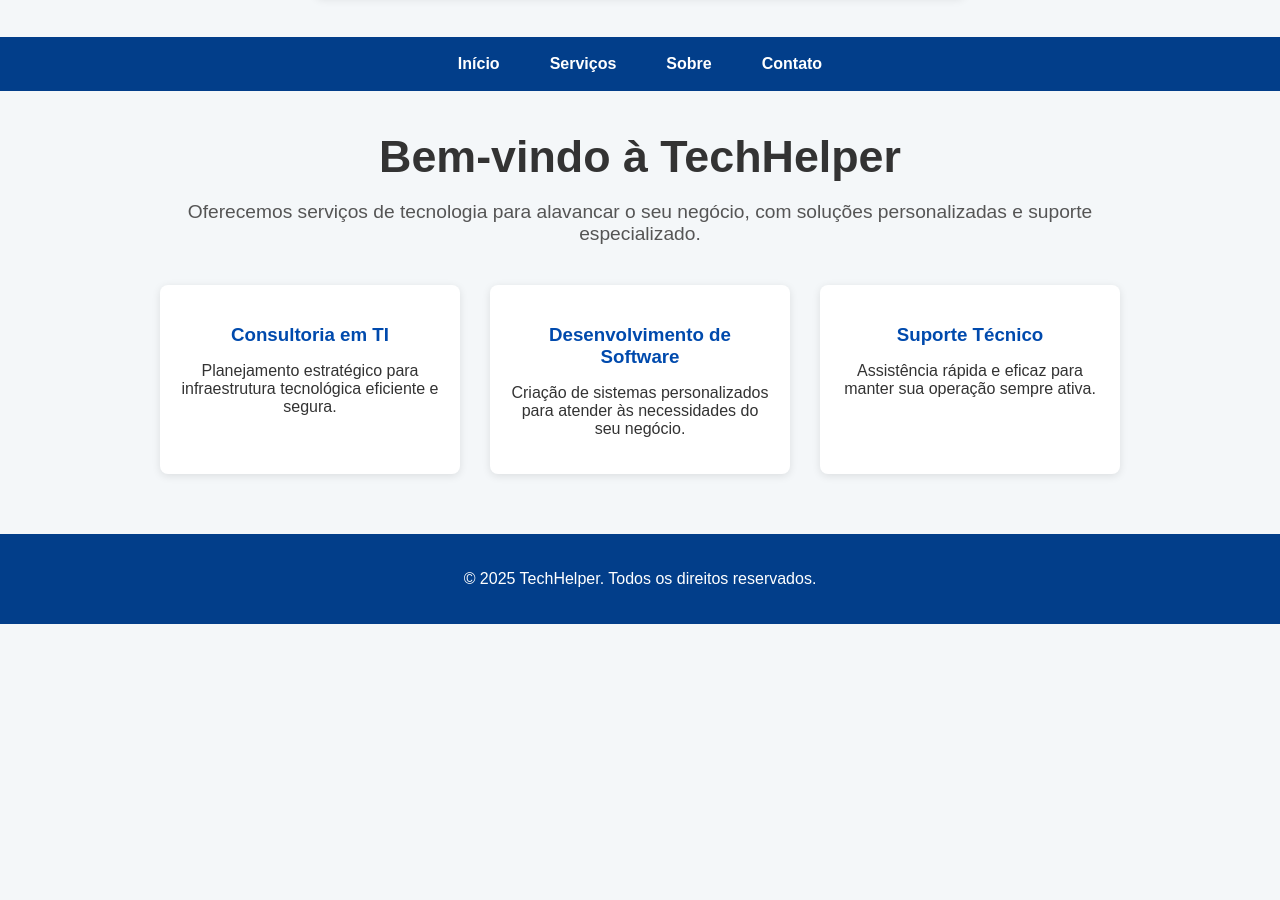
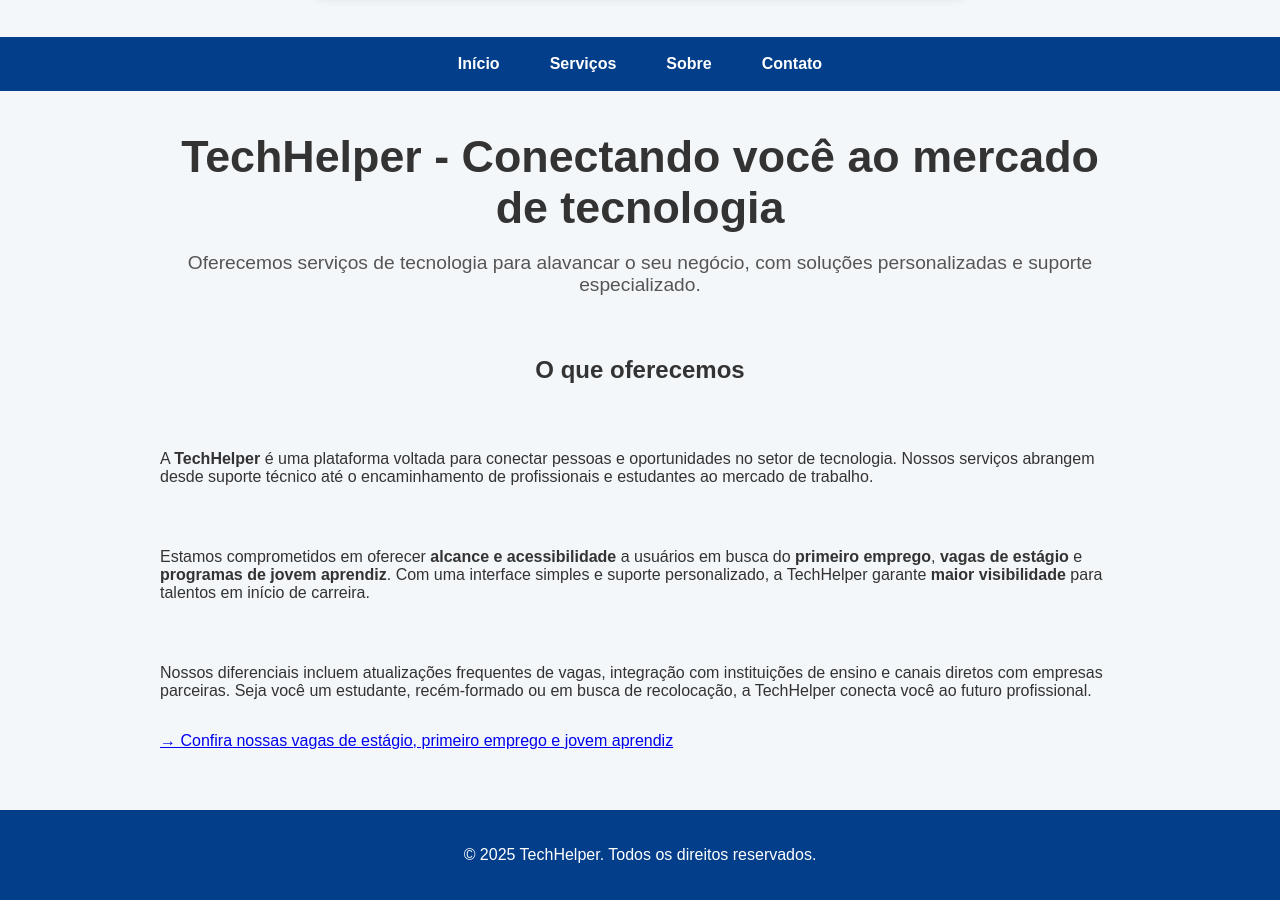
Before and after one commit to LeoPhaethon/Projeto, a plain HTML site: page index.html in a window 1280 px wide. Shown: the part 621-1521 px from the top of the page. Before the commit the page ends 1245 px from the top, so only its background shows below. Drawn offline with Linux system fonts and the light colour scheme.

Commit message:
index.html

```diff
--- a/index.html
+++ b/index.html
@@ -159,24 +159,24 @@
 
     <main class="main-content">
         <section class="hero">
-            <h1>Bem-vindo à TechHelper</h1>
+            <h1>TechHelper - Conectando você ao mercado de tecnologia</h1>
             <p>Oferecemos serviços de tecnologia para alavancar o seu negócio, com soluções personalizadas e suporte especializado.</p>
         </section>
 
         <section class="services">
-            <div class="service-card">
-                <h3>Consultoria em TI</h3>
-                <p>Planejamento estratégico para infraestrutura tecnológica eficiente e segura.</p>
-            </div>
-            <div class="service-card">
-                <h3>Desenvolvimento de Software</h3>
-                <p>Criação de sistemas personalizados para atender às necessidades do seu negócio.</p>
-            </div>
-            <div class="service-card">
-                <h3>Suporte Técnico</h3>
-                <p>Assistência rápida e eficaz para manter sua operação sempre ativa.</p>
-            </div>
-        </section>
+  <h2>O que oferecemos</h2>
+  <p>
+    A <strong>TechHelper</strong> é uma plataforma voltada para conectar pessoas e oportunidades no setor de tecnologia. Nossos serviços abrangem desde suporte técnico até o encaminhamento de profissionais e estudantes ao mercado de trabalho.
+  </p>
+  <p>
+    Estamos comprometidos em oferecer <strong>alcance e acessibilidade</strong> a usuários em busca do <strong>primeiro emprego</strong>, <strong>vagas de estágio</strong> e <strong>programas de jovem aprendiz</strong>. Com uma interface simples e suporte personalizado, a TechHelper garante <strong>maior visibilidade</strong> para talentos em início de carreira.
+  </p>
+  <p>
+    Nossos diferenciais incluem atualizações frequentes de vagas, integração com instituições de ensino e canais diretos com empresas parceiras. Seja você um estudante, recém-formado ou em busca de recolocação, a TechHelper conecta você ao futuro profissional.
+  </p>
+</section>
+	<p><a href="vagas.html">→ Confira nossas vagas de estágio, primeiro emprego e jovem aprendiz</a></p>
+
     </main>
 
     <footer class="footer">
```
